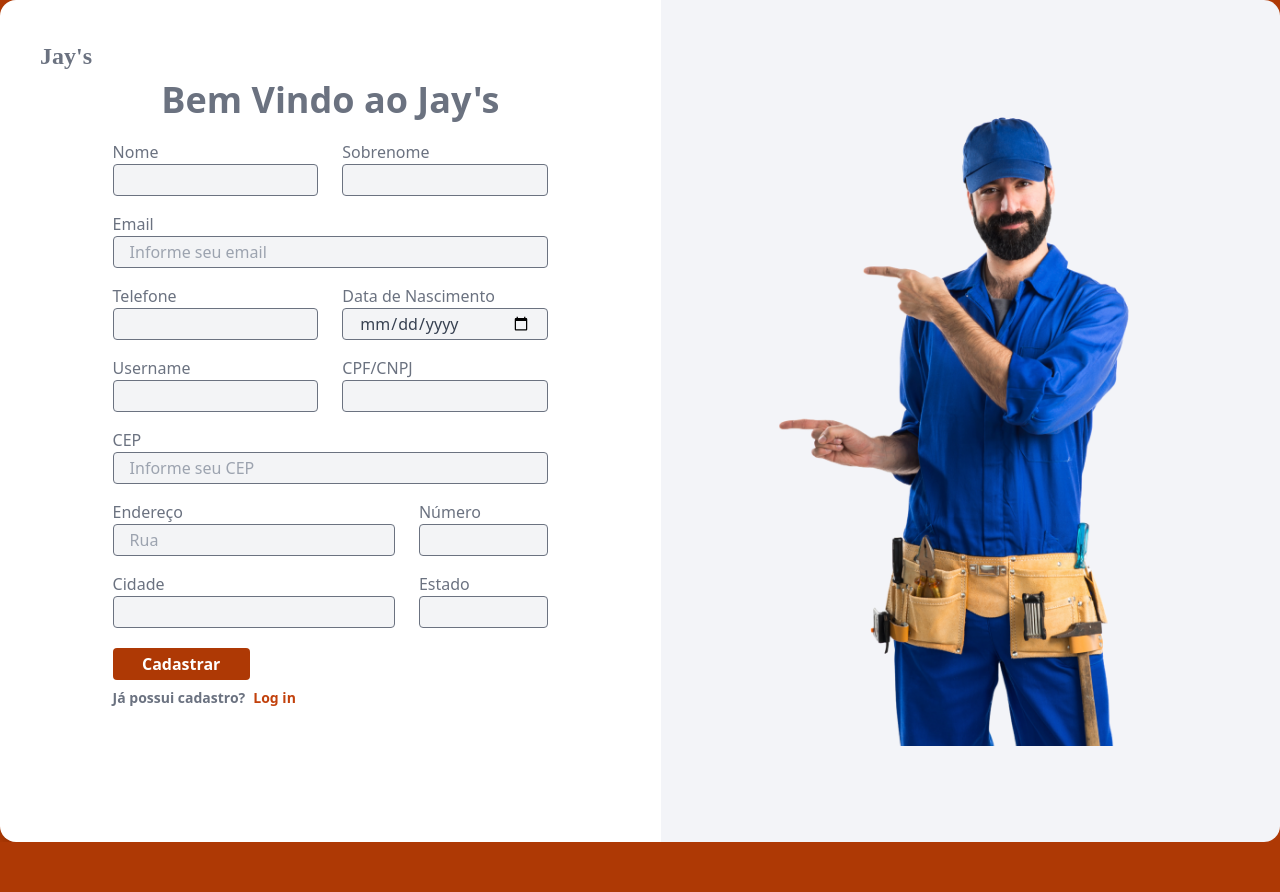
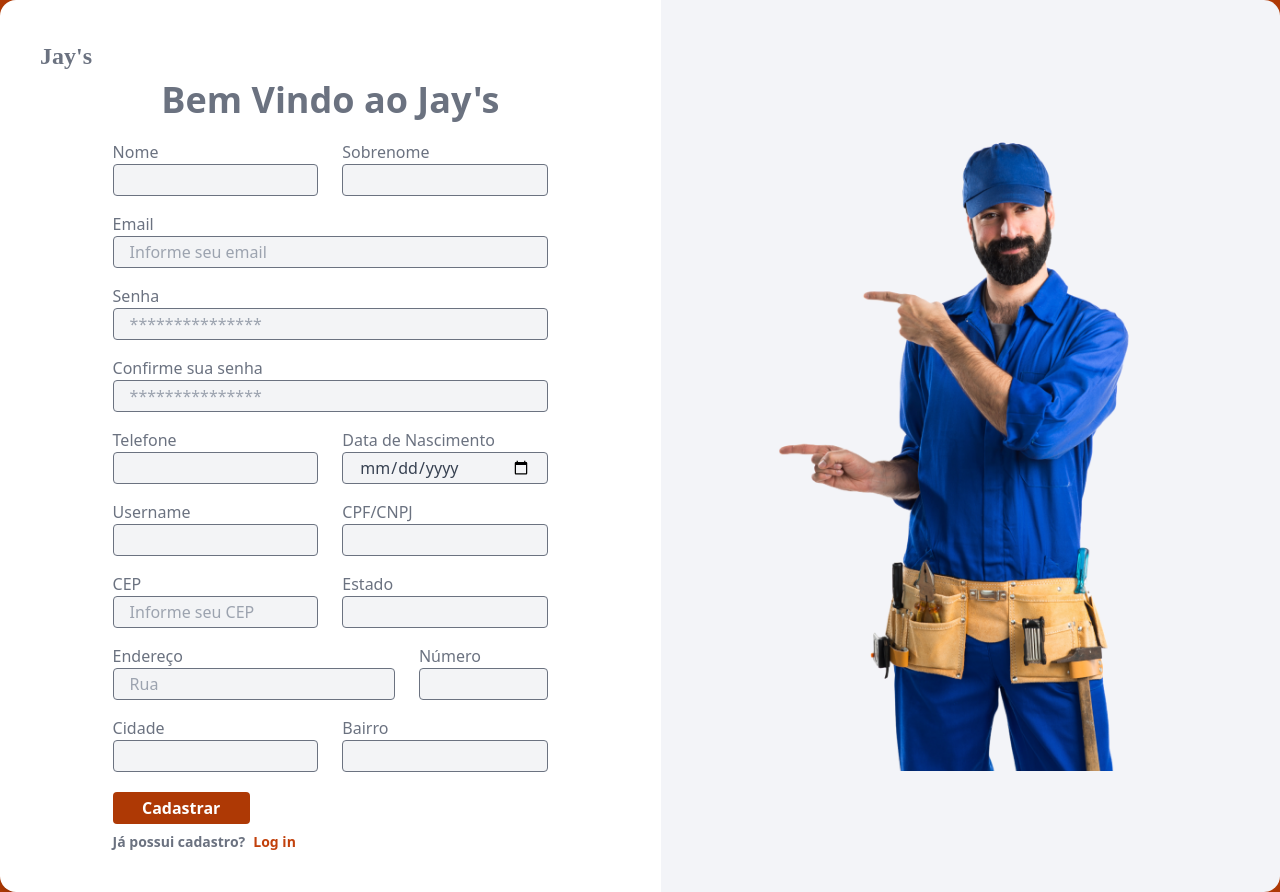
Before and after one commit to jpauloads/jays-frontend, a React (Vite) app: page /registerpage in a window 1280 px wide. Before the commit the page ends 842 px from the top, so only its background shows below. Built offline with nearby package versions, Linux system fonts and the light colour scheme.

Commit message:
Validações do formulario

```diff
--- a/src/pages/RegisterPage.tsx
+++ b/src/pages/RegisterPage.tsx
@@ -8,66 +8,107 @@ import { useCallback, useEffect } from "react";
 import axios from 'axios';
 import { zipCodeMask } from "../utils/masks";
 
-const schemaForm = z.object({
+const createUserFormSchema = z.object({
+    name: z.string().min(1, 'Nome é necessário'),
+    lastName: z.string().min(1, 'Sobrenome é necessário'),
+    email: z.string().email('Email inválido'),
+    password: z.string().min(8, 'Senha deve ter pelo menos 8 caracteres'),
+    confirmPassword: z.string().min(8, 'Confirmação de senha deve ter pelo menos 8 caracteres'),
+    phone: z.string().min(9, 'Número inválido'),
+    birthdate: z.string().min(1,'Informe a data'),
+    username: z.string().min(4, 'Username deve ter pelo menos 4 caracteres'),
+    cpf: z.string().length(11, 'CPF inválido'),
     address: z.object({
         zipCode: z.string().min(9, 'Por favor, informe um CEP válido'),
         street: z.string().min(1, 'Por favor, uma rua válida'),
-        number: z.string().min(1, 'Campo inválido'),
+        number: z.string(),
         city: z.string().min(1, 'Por favor, informe uma cidade válida'),
         state: z.string().min(1, 'Campo inválido'),
+        district: z.string().min(1, 'Campo inválido'),
     })
 })
 .transform((field) => ({
+    name: field.name,
+    lastName: field.lastName,
+    email: field.email,
+    password: field.password,
+    confirmPassword: field.confirmPassword,
+    phone: field.phone,
+    birthdate: field.birthdate,
+    username: field.username,
+    cpf: field.cpf,
     address: {
         zipCode: field.address.zipCode,
         street: field.address.street,
         number: field.address.number,
         city: field.address.city,
         state: field.address.state,
+        district: field.address.district
     }
 }));
 
-const styleP = "text-sm font-semibold text-red-500"
+const styleP = "text-xs font-semibold text-red-500"
 
-type FormProps = z.infer<typeof schemaForm>
+type CreateUserFormData = z.infer<typeof createUserFormSchema>
 type AddressProps = {
     logradouro: string;
     localidade: string;
     uf: string;
+    bairro: string;
 }
 
 export function RegisterPage() {
+
     const {
         handleSubmit,
         register,
         watch,
         setValue,
+        setError,
         formState: { errors }
-    } = useForm<FormProps>({
+    } = useForm<CreateUserFormData>({
+        resolver: zodResolver(createUserFormSchema),
         criteriaMode: 'all',
         mode: 'all',
-        resolver: zodResolver(schemaForm),
         defaultValues: {
             address: {
                 zipCode: '',
                 street: '',
                 number: '',
                 city: '',
-                state: ''
+                state: '',
+                district: ''
             }
         }
     });
 
     const zipCode = watch('address.zipCode');
 
-    const handleFormSubmit = (data: FormProps) => {
+    const handleFormSubmit = async (data: CreateUserFormData) => {
+        if (data.password !== data.confirmPassword) {
+            setError('confirmPassword', {
+                type: "manual",
+                message: "Senha e confirmação de senha não são iguais."
+            });
+            return;
+        }
         console.log(data);
+
+        // Envio dos dados para a API
+        // try {
+        //     const response = await axios.post('URL_DA_SUA_API', data);
+        //     console.log(response.data);
+        //     // Você pode adicionar mais lógica aqui dependendo da resposta da sua API.
+        // } catch (error) {
+        //     console.error("Erro ao enviar dados para a API", error);
+        // }
     }
 
     const handleSetData = useCallback((data: AddressProps) => {
         setValue('address.city', data.localidade);
         setValue('address.street', data.logradouro);
         setValue('address.state', data.uf);
+        setValue('address.district', data.bairro);
     }, [])
 
     const handleFetchAddress = useCallback(async (zipCode: string) => {
@@ -104,10 +145,14 @@ export function RegisterPage() {
                                 Nome
                             </label>
                             <input
+                                {...register('name')}
                                 className="h-8 appearance-none block w-full bg-gray-100 text-gray-700 border border-gray-500 rounded py-3 px-4 leading-tight focus:outline-none focus:bg-white"
                                 id="grid-first-name"
                                 type="text">
                             </input>
+                            {errors.name?.message && (
+                                <p className={styleP}>{errors.name?.message}</p>
+                            )}
                         </div>
 
                         <div className="w-full md:w-1/2 px-3">
@@ -115,10 +160,14 @@ export function RegisterPage() {
                                 Sobrenome
                             </label>
                             <input
+                                {...register('lastName')}
                                 className="h-8 appearance-none block w-full bg-gray-100 text-gray-700 border border-gray-500 rounded py-3 px-4 leading-tight focus:outline-none focus:bg-white"
                                 id="grid-last-name"
                                 type="text" >
                             </input>
+                            {errors.lastName?.message && (
+                                <p className={styleP}>{errors.lastName?.message}</p>
+                            )}
                         </div>
                     </div>
 
@@ -128,10 +177,48 @@ export function RegisterPage() {
                                 Email
                             </label>
                             <input
+                                {...register('email')}
                                 className="h-8 appearance-none block w-full bg-gray-100 text-gray-700 border border-gray-500 rounded py-3 px-4 leading-tight focus:outline-none focus:bg-white "
                                 id="grid-email"
                                 type="email" placeholder="Informe seu email">
                             </input>
+                            {errors.email?.message && (
+                                <p className={styleP}>{errors.email?.message}</p>
+                            )}
+                        </div>
+                    </div>
+
+                    <div className="flex flex-wrap -mx-3 mb-4">
+                        <div className="w-full px-3">
+                            <label className="block text-gray-500 text-base mb-0">
+                                Senha
+                            </label>
+                            <input
+                                {...register('password')}
+                                className="h-8 appearance-none block w-full bg-gray-100 text-gray-700 border border-gray-500 rounded py-3 px-4 leading-tight focus:outline-none focus:bg-white "
+                                id="grid-password"
+                                type="password" placeholder="***************">
+                            </input>
+                            {errors.password?.message && (
+                                <p className={styleP}>{errors.password?.message}</p>
+                            )}
+                        </div>
+                    </div>
+
+                    <div className="flex flex-wrap -mx-3 mb-4">
+                        <div className="w-full px-3">
+                            <label className="block text-gray-500 text-base mb-0">
+                                Confirme sua senha
+                            </label>
+                            <input
+                                {...register('confirmPassword')}
+                                className="h-8 appearance-none block w-full bg-gray-100 text-gray-700 border border-gray-500 rounded py-3 px-4 leading-tight focus:outline-none focus:bg-white "
+                                id="grid-confirm-password"
+                                type="password" placeholder="***************">
+                            </input>
+                            {errors.confirmPassword?.message && (
+                                <p className={styleP}>{errors.confirmPassword?.message}</p>
+                            )}
                         </div>
                     </div>
 
@@ -141,11 +228,14 @@ export function RegisterPage() {
                                 Telefone
                             </label>
                             <input
+                                {...register('phone')}
                                 className="h-8 appearance-none block w-full bg-gray-100 text-gray-700 border border-gray-500 rounded py-3 px-4 leading-tight focus:outline-none focus:bg-white"
                                 id="grid-phone"
                                 type="tel">
                             </input>
-
+                            {errors.phone?.message && (
+                                <p className={styleP}>{errors.phone?.message}</p>
+                            )}
                         </div>
 
                         <div className="w-full md:w-1/2 px-3">
@@ -153,10 +243,14 @@ export function RegisterPage() {
                                 Data de Nascimento
                             </label>
                             <input
+                                {...register('birthdate')}
                                 className="h-8 appearance-none block w-full bg-gray-100 text-gray-700 border border-gray-500 rounded py-3 px-4 leading-tight focus:outline-none focus:bg-white"
                                 id="grid-birthday"
                                 type="date" >
                             </input>
+                            {errors.birthdate?.message && (
+                                <p className={styleP}>{errors.birthdate?.message}</p>
+                            )}
                         </div>
                     </div>
 
@@ -166,11 +260,14 @@ export function RegisterPage() {
                                 Username
                             </label>
                             <input
+                                {...register('username')}
                                 className="h-8 appearance-none block w-full bg-gray-100 text-gray-700 border border-gray-500 rounded py-3 px-4 leading-tight focus:outline-none focus:bg-white"
                                 id="grid-username"
                                 type="text">
                             </input>
-
+                            {errors.username?.message && (
+                                <p className={styleP}>{errors.username?.message}</p>
+                            )}
                         </div>
 
                         <div className="w-full md:w-1/2 px-3">
@@ -178,15 +275,20 @@ export function RegisterPage() {
                                 CPF/CNPJ
                             </label>
                             <input
+                                {...register('cpf')}
+                                maxLength={11}
                                 className="h-8 appearance-none block w-full bg-gray-100 text-gray-700 border border-gray-500 rounded py-3 px-4 leading-tight focus:outline-none focus:bg-white"
                                 id="grid-cpf"
                                 type="text" >
                             </input>
+                            {errors.cpf?.message && (
+                                <p className={styleP}>{errors.cpf?.message}</p>
+                            )}
                         </div>
                     </div>
 
                     <div className="flex flex-wrap -mx-3 mb-4">
-                        <div className="w-full px-3">
+                        <div className="w-full md:w-1/2 px-3 mb-6 md:mb-0">
                             <label className="block text-gray-500 text-base mb-0">
                                 CEP
                             </label>
@@ -202,6 +304,21 @@ export function RegisterPage() {
                                 <p className={styleP}>{errors.address?.zipCode?.message}</p>
                             )}
                         </div>
+                        <div className="w-full md:w-1/2 px-3">
+                            <label className="block text-gray-500 text-base mb-0">
+                                Estado
+                            </label>
+                            <input
+                            {...register('address.state')}
+                            className="h-8 appearance-none block w-full bg-gray-100 text-gray-700 border border-gray-500 rounded py-3 px-4 leading-tight focus:outline-none focus:bg-white"
+                            id="grid-state"
+                            type="text">
+                            </input>
+                            {errors.address?.state?.message && (
+                                <p className={styleP}>{errors.address?.state?.message}</p>
+                            )}
+                        </div>
+
                     </div>
 
                     <div className="flex flex-wrap -mx-3 mb-4">
@@ -228,7 +345,7 @@ export function RegisterPage() {
                             <input
                             className="h-8 appearance-none block w-full bg-gray-100 text-gray-700 border border-gray-500 rounded py-3 px-4 leading-tight focus:outline-none focus:bg-white"
                             id="grid-number"
-                            type="text">
+                            type="number">
                             </input>
                             {errors.address?.number?.message && (
                                 <p className={styleP}>{errors.address?.number?.message}</p>
@@ -237,7 +354,7 @@ export function RegisterPage() {
                     </div>
 
                     <div className="flex flex-wrap -mx-3 mb-5">
-                        <div className="w-full md:w-2/3 px-3 mb-6 md:mb-0">
+                        <div className="w-full md:w-1/2 px-3 mb-6 md:mb-0">
                             <label className="block text-gray-500 text-base mb-0">
                                 Cidade
                             </label>
@@ -252,25 +369,25 @@ export function RegisterPage() {
                             )}
                         </div>
 
-                        <div className="w-full md:w-1/3 px-3">
+                        <div className="w-full md:w-1/2 px-3">
                             <label className="block text-gray-500 text-base mb-0">
-                                Estado
+                                Bairro
                             </label>
                             <input
-                            {...register('address.state')}
+                            {...register('address.district')}
                             className="h-8 appearance-none block w-full bg-gray-100 text-gray-700 border border-gray-500 rounded py-3 px-4 leading-tight focus:outline-none focus:bg-white"
-                            id="grid-state"
+                            id="grid-district"
                             type="text">
                             </input>
-                            {errors.address?.state?.message && (
-                                <p className={styleP}>{errors.address?.state?.message}</p>
+                            {errors.address?.district?.message && (
+                                <p className={styleP}>{errors.address?.district?.message}</p>
                             )}
                         </div>
                     </div>
 
                     <div className="px-3 flex flex-wrap -mx-3 mb-2 w-full">
                         <button
-                            type='submit'
+                            type="submit"
                             className='bg-jays-orange text-white font-semibold h-8 rounded w-1/3'>
                             Cadastrar
                         </button>
```
Lines whose indentation alone changed are shown as unchanged.
